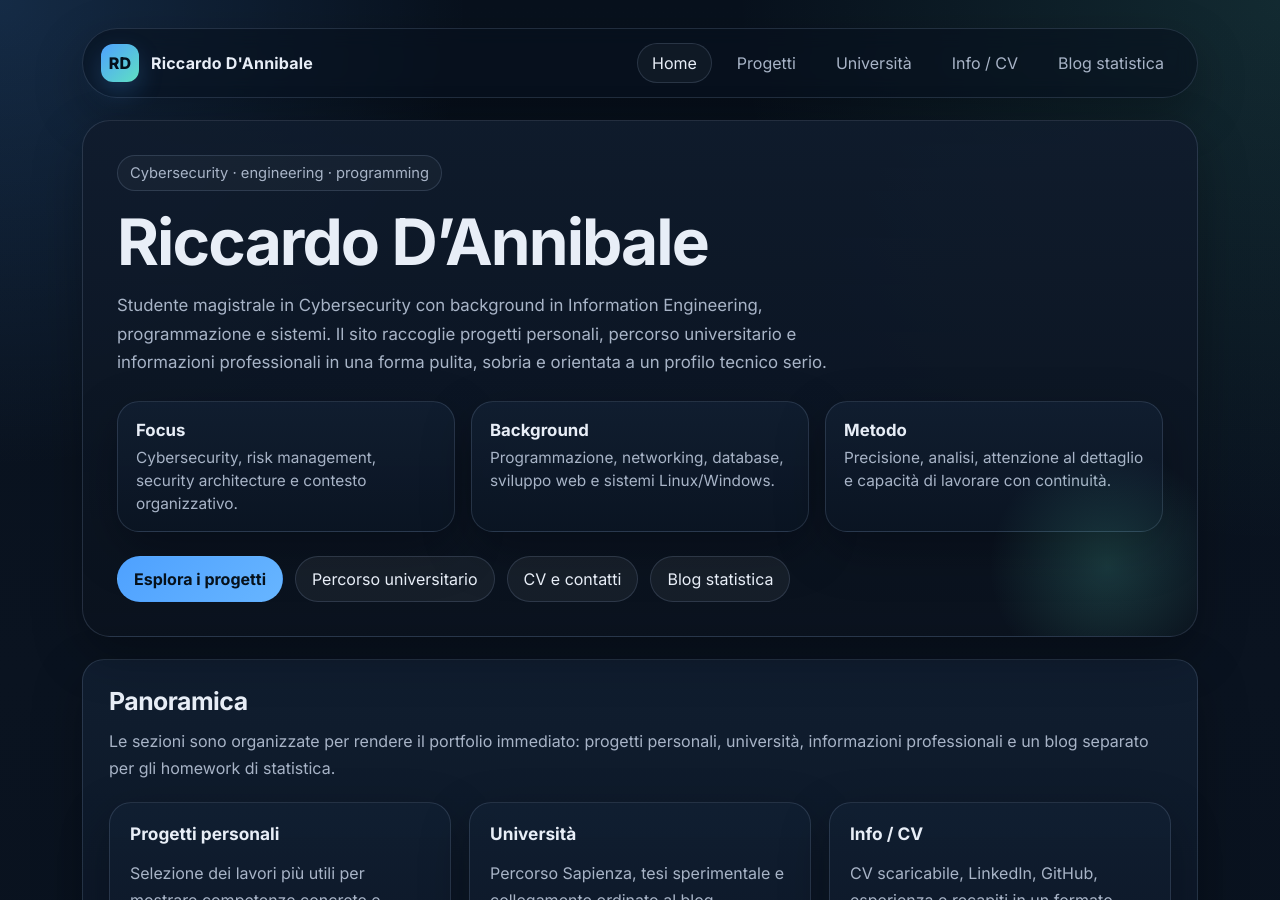
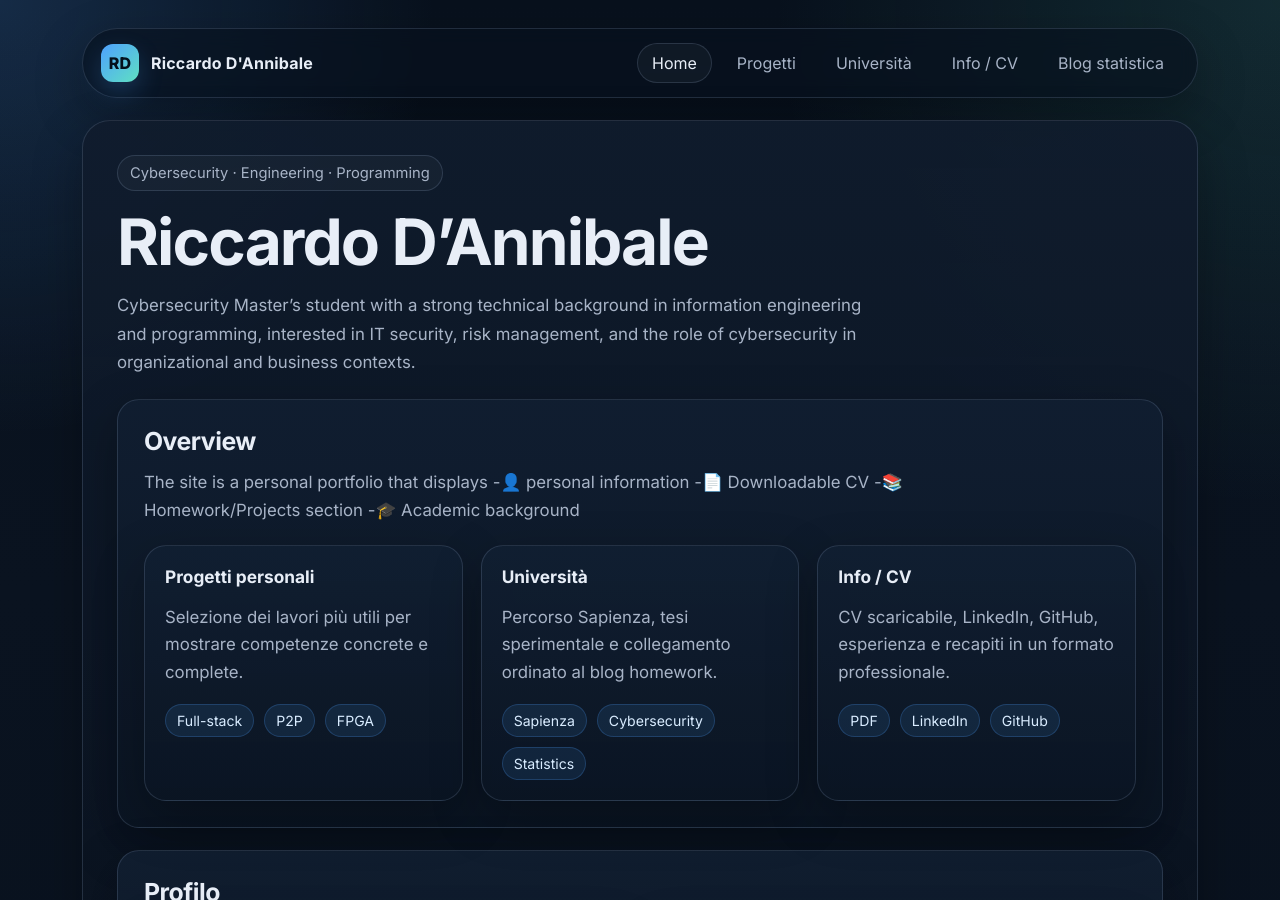
Before and after one commit to ricky2905/ricky2905.github.io, a Jekyll site: the page built from index.md, in a window 1280 px wide and 900 px high. Built offline with Jekyll 4.4.1, drawn with Linux system fonts in a browser that asks for light colours.

Commit message:
Update index.md

```diff
--- a/index.md
+++ b/index.md
@@ -5,41 +5,21 @@ permalink: /
 ---
 
 <section class="hero">
-  <div class="kicker">Cybersecurity · engineering · programming</div>
+  <div class="kicker">Cybersecurity · Engineering · Programming</div>
   <h1>Riccardo D’Annibale</h1>
   <p>
-    Studente magistrale in Cybersecurity con background in Information Engineering, programmazione e sistemi.
-    Il sito raccoglie progetti personali, percorso universitario e informazioni professionali in una forma pulita,
-    sobria e orientata a un profilo tecnico serio.
+     Cybersecurity Master’s student with a strong technical background in information engineering and programming, interested in IT security, risk management, and the role of cybersecurity in organizational and business contexts.
   </p>
 
-  <div class="hero-grid">
-    <div class="metric">
-      <strong>Focus</strong>
-      <span>Cybersecurity, risk management, security architecture e contesto organizzativo.</span>
-    </div>
-    <div class="metric">
-      <strong>Background</strong>
-      <span>Programmazione, networking, database, sviluppo web e sistemi Linux/Windows.</span>
-    </div>
-    <div class="metric">
-      <strong>Metodo</strong>
-      <span>Precisione, analisi, attenzione al dettaglio e capacità di lavorare con continuità.</span>
-    </div>
-  </div>
-
-  <div class="cta-row">
-    <a class="button primary" href="{{ '/progetti/' | relative_url }}">Esplora i progetti</a>
-    <a class="button" href="{{ '/universita/' | relative_url }}">Percorso universitario</a>
-    <a class="button" href="{{ '/info/' | relative_url }}">CV e contatti</a>
-    <a class="button" href="{{ '/HOMEWORK/' | relative_url }}">Blog statistica</a>
-  </div>
-</section>
 
 <section class="section">
-  <h2>Panoramica</h2>
+  <h2>Overview</h2>
   <p class="lead">
-    Le sezioni sono organizzate per rendere il portfolio immediato: progetti personali, università, informazioni professionali e un blog separato per gli homework di statistica.
+The site is a personal portfolio that displays
+-👤 personal information
+-📄 Downloadable CV
+-📚 Homework/Projects section
+-🎓 Academic background
   </p>
 
   <div class="grid-3">
```
